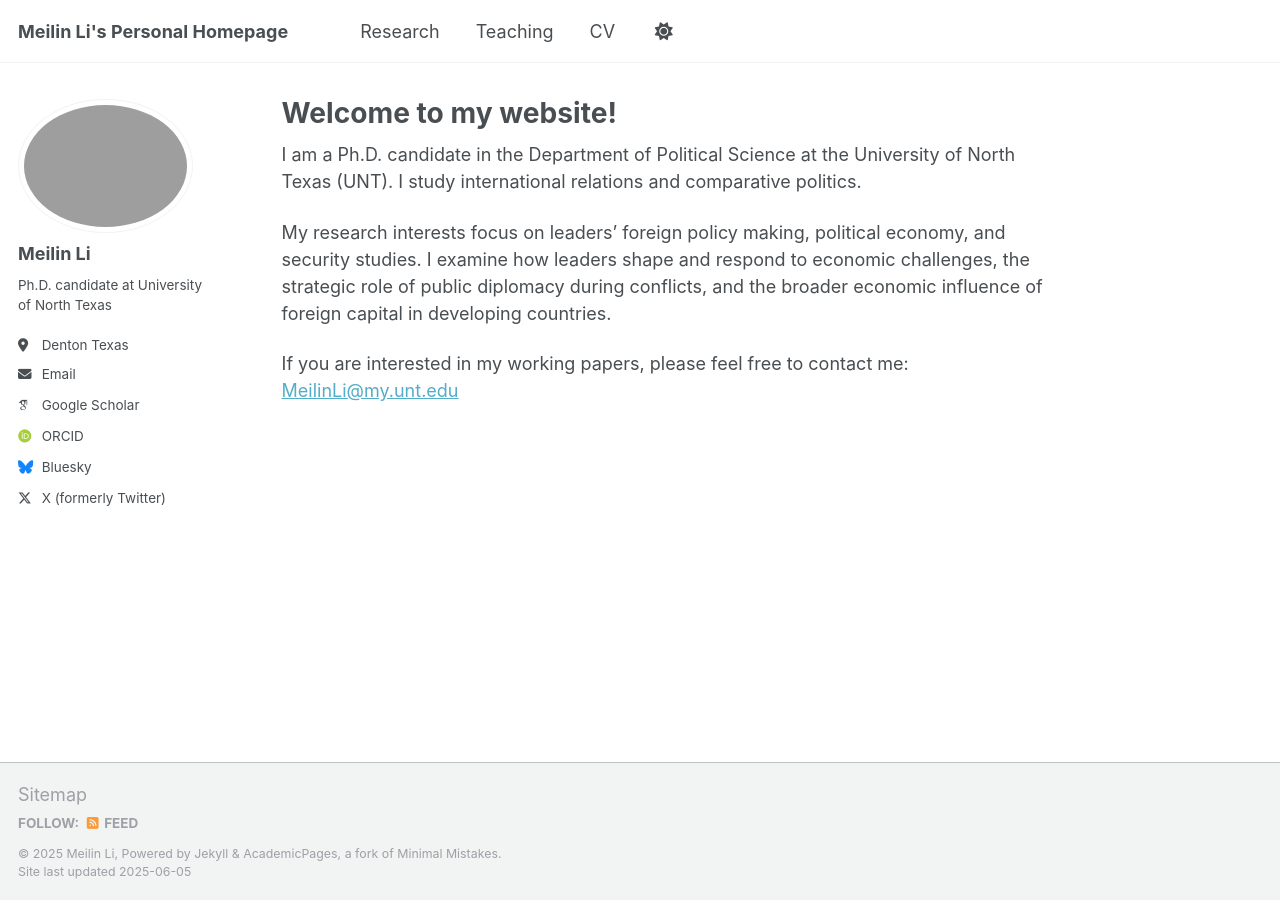
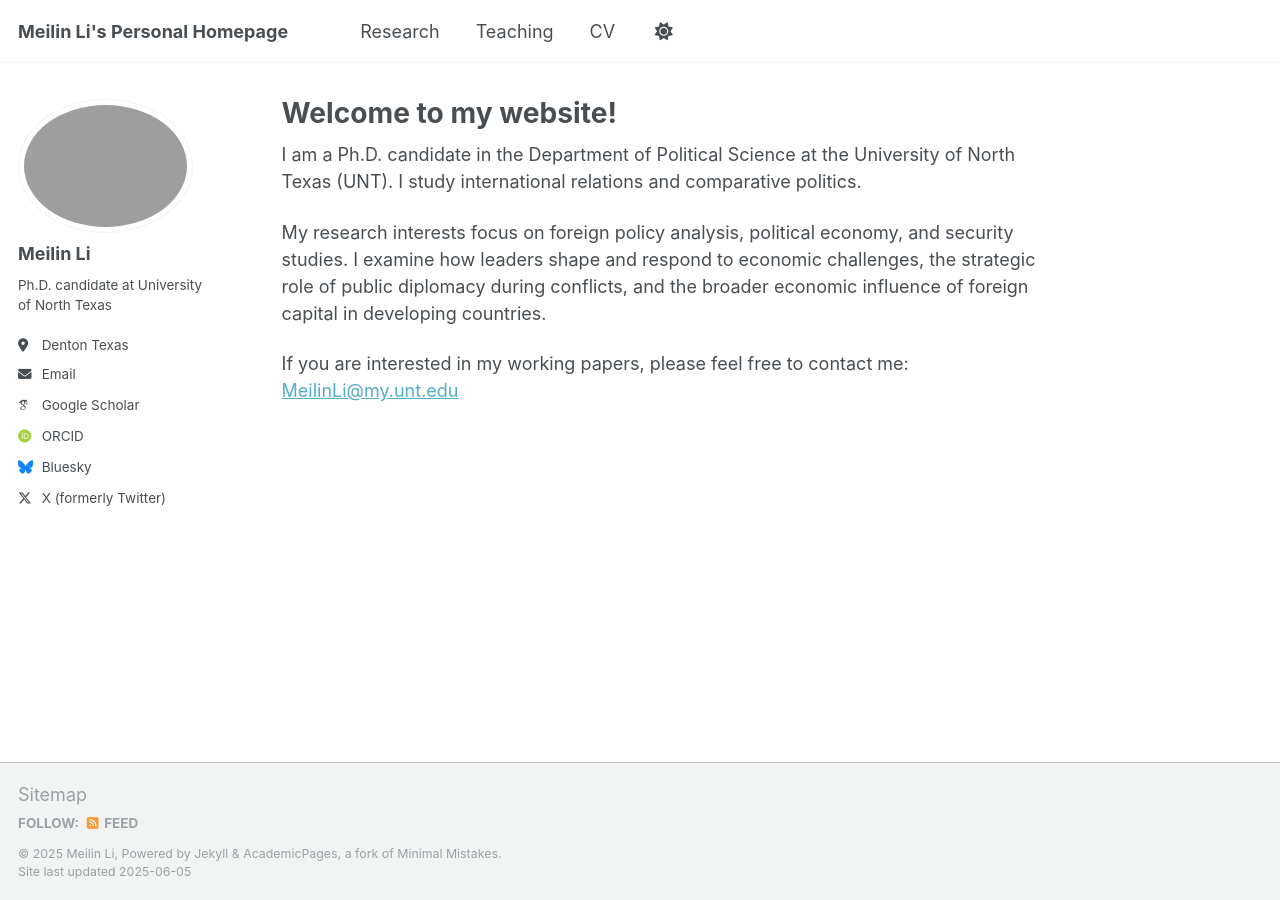
Before and after one commit to meilinlinet/meilinlinet.github.io, a Jekyll site: the page built from _pages/about.md, in a window 1280 px wide. Built offline with Jekyll 4.4.1, drawn with Linux system fonts in a browser that asks for light colours; some web fonts are replaced.

Commit message:
Update about.md

```diff
--- a/_pages/about.md
+++ b/_pages/about.md
@@ -10,6 +10,6 @@ redirect_from:
 
 I am a Ph.D. candidate in the Department of Political Science at the University of North Texas (UNT). I study international relations and comparative politics.
 
-My research interests focus on leaders’ foreign policy making, political economy, and security studies. I examine how leaders shape and respond to economic challenges, the strategic role of public diplomacy during conflicts, and the broader economic influence of foreign capital in developing countries.
+My research interests focus on foreign policy analysis, political economy, and security studies. I examine how leaders shape and respond to economic challenges, the strategic role of public diplomacy during conflicts, and the broader economic influence of foreign capital in developing countries.
 
 If you are interested in my working papers, please feel free to contact me: [MeilinLi@my.unt.edu](mailto:MeilinLi@my.unt.edu)
```
